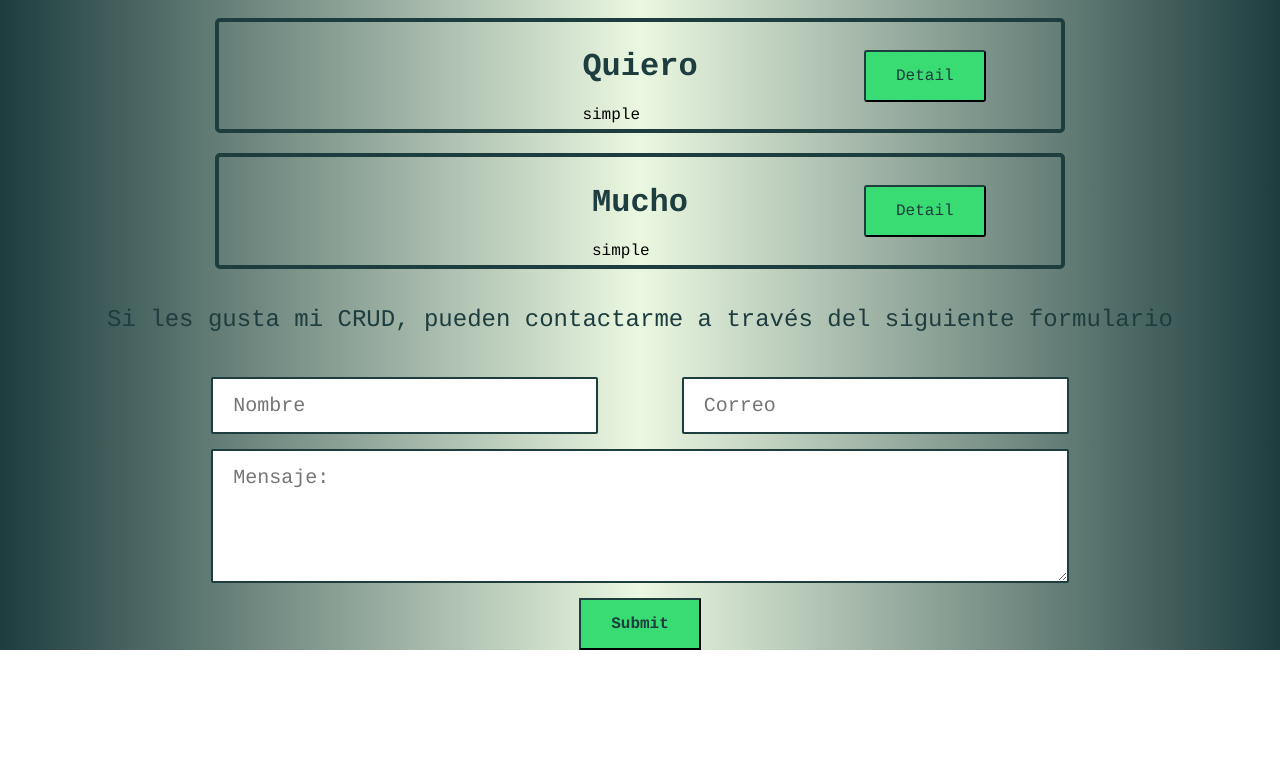
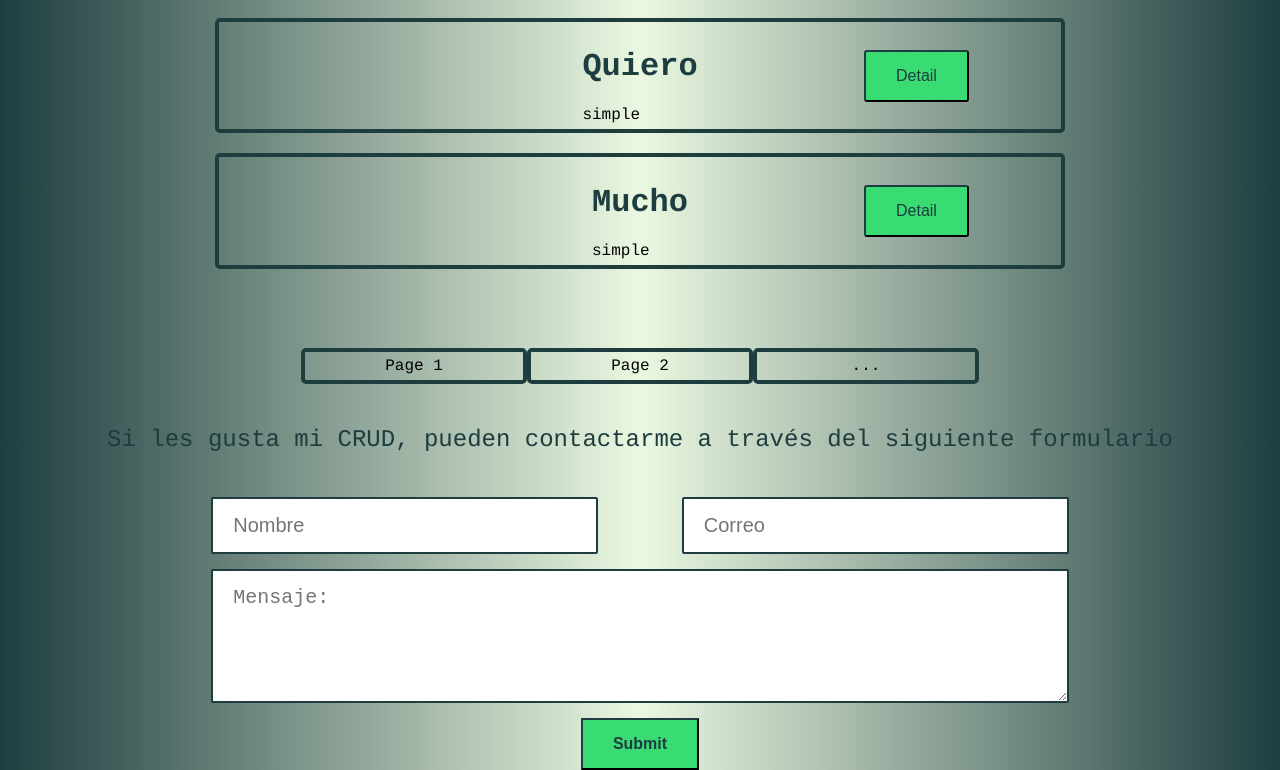
Before and after one commit to mandaluzr/CRUD_Prueba_Tecnica, a React (Create React App) app: page / in a window 1280 px wide. Shown: the part 1083-1853 px from the top of the page. Before the commit the page ends 1733 px from the top, so only its background shows below. Built offline with nearby package versions, Linux system fonts and the light colour scheme; data requests are answered from the project's data file.

Commit message:
TestDoneMartes

```diff
--- a/src/App.css
+++ b/src/App.css
@@ -1,8 +1,5 @@
 .contenedor {
   background: linear-gradient(0.25turn, #1d3d3f, #ebf8e1, #1d3d3f);
   /* background: linear-gradient(0.25turn, #3f87a6, #ebf8e1, #f69d3c); */
-}
-
-* {
   font-family: "Courier";
 }
--- a/src/Components/createPost/createPostComp.css
+++ b/src/Components/createPost/createPostComp.css
@@ -72,5 +72,6 @@
 }
 
 .createPost__button:hover {
-  background: #6bc4a2;
+  color: white;
+  opacity: 1;
 }
--- a/src/Components/footer/footer.css
+++ b/src/Components/footer/footer.css
@@ -81,5 +81,6 @@
 }
 
 .enviar__button:hover {
-  background: #6bc4a2;
+  color: white;
+  opacity: 1;
 }
--- a/src/Components/header/header.css
+++ b/src/Components/header/header.css
@@ -14,9 +14,5 @@
   text-align: center;
   justify-content: center;
   font-size: 30px;
-  color: black;
-  text-decoration: none;
+  color: #1d3d3f;
 }
-.header__title:link:visited:active {
-  text-decoration: none;
-}
--- a/src/Components/header/header.js
+++ b/src/Components/header/header.js
@@ -7,7 +7,7 @@ const Header = () => {
     return (
         <div className="header__container">
             <h1 className="header__title">
-            <Link to={"/"} text-decoration="none">
+            <Link to={"/"}>
                 CRUD para SignaturIt
             </Link>
             </h1>
--- a/src/Components/postList/postList.css
+++ b/src/Components/postList/postList.css
@@ -52,7 +52,7 @@ display: none;
 } */
 
 .postList__title {
-  color:#1d3d3f;
+  color: #1d3d3f;
 }
 
 .postList__picture__container {
@@ -63,13 +63,13 @@ display: none;
 }
 
 @media only screen and (max-width: 500px) {
-  .postList__picture__container img{
+  .postList__picture__container img {
     width: 100px;
   }
 }
 
 @media only screen and (min-width: 0px) and (max-width: 300px) {
-  .postList__picture__container img{
+  .postList__picture__container img {
     display: none;
   }
 }
@@ -125,7 +125,8 @@ display: none;
 }
 
 .postList__detail__button:hover {
-  background-color: #6bc4a2;
+  color: white;
+  opacity: 1;
 }
 
 @media only screen and (max-width: 700px) {
@@ -142,3 +143,29 @@ display: none;
     flex-direction: column !important;
   }
 }
+
+.paging__container {
+  padding: 5px;
+  margin: 10px;
+  width: 65%;
+  display: flex;
+  flex-direction: row;
+  flex-wrap: wrap;
+  align-items: left;
+  justify-content: center;
+  margin-top: 5%;
+}
+
+.paging__box {
+  border-color: #1d3d3f;
+  border-radius: 3px;
+  padding: 5px;
+  width: 25%;
+  display: flex;
+  flex-direction: row;
+  flex-wrap: nowrap;
+  align-items: left;
+  justify-content: center;
+  border: 4px solid #1d3d3f;
+  border-radius: 5px;
+}
--- a/src/Components/postList/postList.js
+++ b/src/Components/postList/postList.js
@@ -79,6 +79,11 @@ const PostList = () => {
           </div>
         );
       })}
+        <div className="paging__container">
+            <div className="paging__box" >Page 1</div>
+            <div className="paging__box" >Page 2</div>
+            <div className="paging__box" >...</div>
+        </div>
     </div>
   );
 };
--- a/src/Components/viewPost/viewPost.css
+++ b/src/Components/viewPost/viewPost.css
@@ -38,7 +38,7 @@
   padding: 5px;
   height: 100px;
   width: 67%;
-    display:flex;
+  display: flex;
   align-items: center;
   justify-content: flex-end;
 }
@@ -48,7 +48,7 @@
   width: 100px;
   height: 30px;
   background-color: #39dc73;
-  color:#1d3d3f;
+  color: #1d3d3f;
   display: flex;
   margin-top: 1%;
   justify-content: center;
@@ -58,11 +58,12 @@
 }
 
 .delete__button:hover {
-  background-color: #6bc4a2;
+  color: white;
+  opacity: 1;
 }
 
 .start__label {
-    color:#1d3d3f;;
+  color: #1d3d3f;
 }
 
 .date__input {
@@ -75,7 +76,7 @@
 }
 
 @media only screen and (max-width: 700px) {
-  .imagenes__container{
+  .imagenes__container {
     display: flex !important;
     flex-direction: column !important;
     position: relative;
@@ -83,7 +84,7 @@
 }
 
 @media only screen and (max-width: 700px) {
-  .imagenes__container img{
+  .imagenes__container img {
     position: relative;
     width: 185px;
   }
```
Lines whose indentation alone changed are shown as unchanged.
